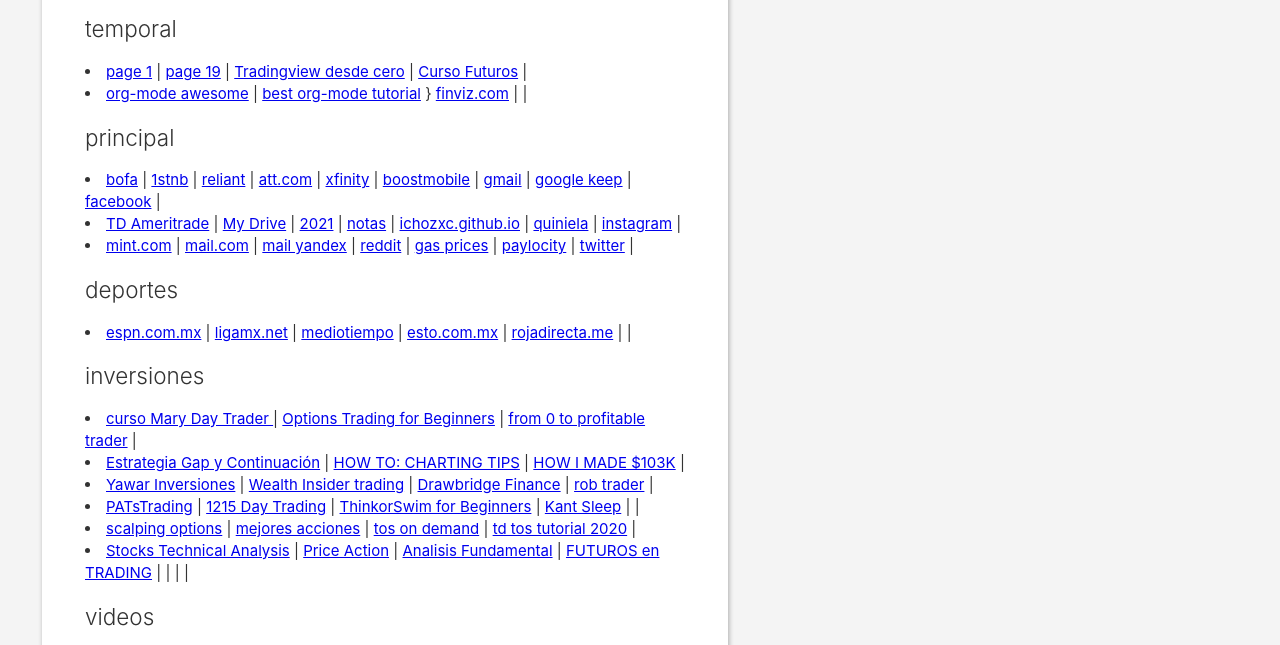
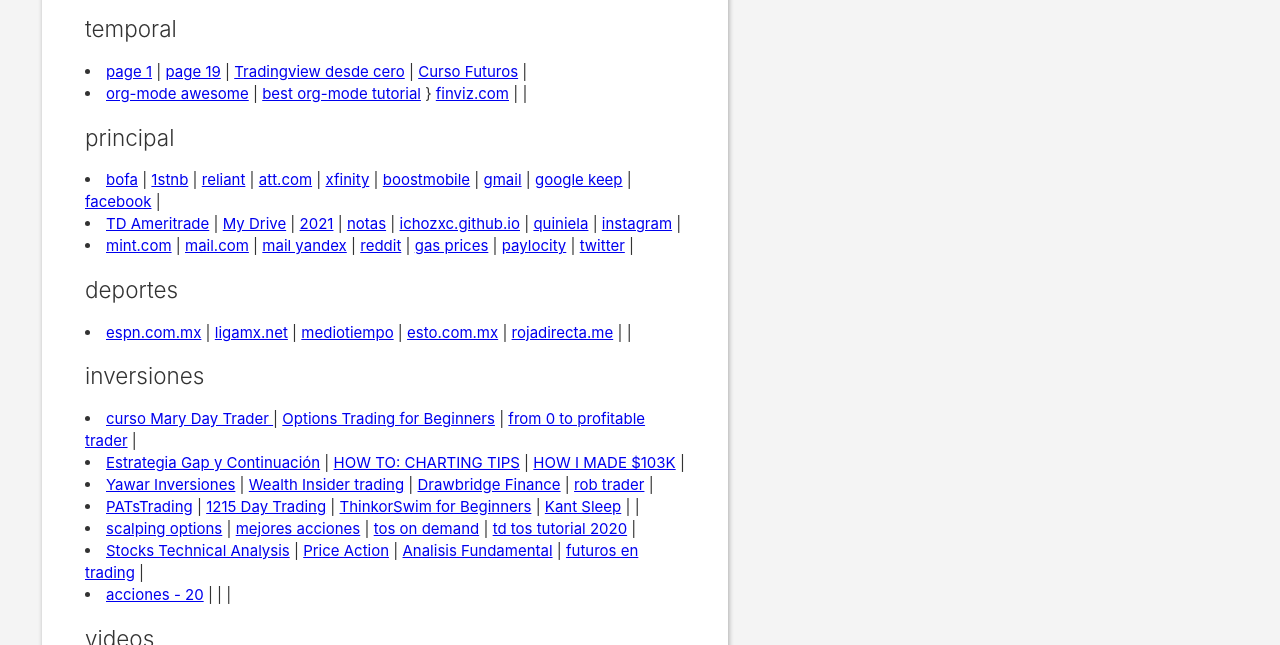
Before and after one commit to ichozxc/ichozxc.github.io, a plain HTML site: page index.html in a window 1280 px wide. Shown: the part 150-795 px from the top of the page. Drawn offline with Linux system fonts and the light colour scheme.

Commit message:
commit #353

```diff
--- a/index.html
+++ b/index.html
@@ -125,14 +125,13 @@
     <li> <a href="https://www.youtube.com/watch?v=w4wEK5lUtuY">Stocks Technical Analysis</a> |
          <a href="https://www.youtube.com/watch?v=K3nr8kAtfI8">Price Action</a> |
          <a href="https://www.youtube.com/watch?v=mSQvCB7Kjsk">Analisis Fundamental</a> |
-         <a href="https://www.youtube.com/watch?v=fZNlGpptL0g">FUTUROS en TRADING</a> |
-         <a href=""></a> |
+         <a href="https://www.youtube.com/watch?v=fZNlGpptL0g">futuros en trading</a> |
+    </li>
+
+    <li> <a href="https://www.youtube.com/watch?v=G_Lyk6L5pro">acciones - 20</a> |
          <a href=""></a> |
          <a href=""></a> |
     </li>
-
-
-
 
                                     <h2>videos</h2>
 
```
